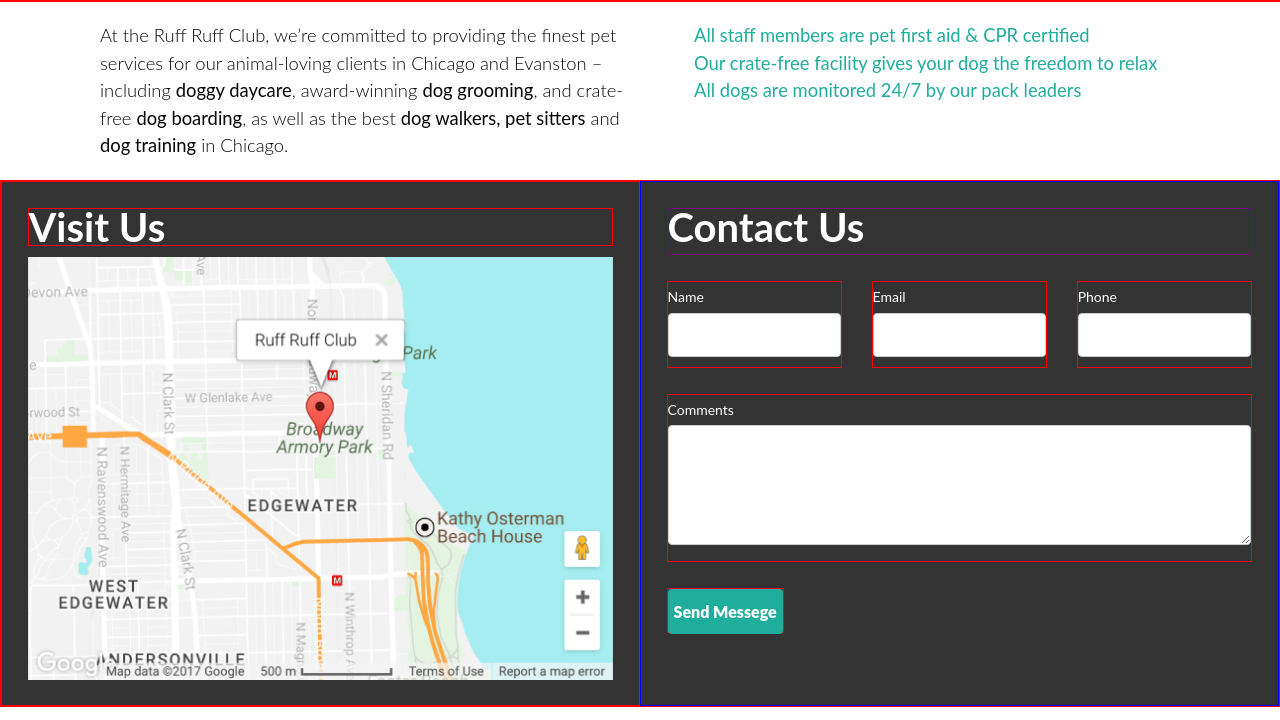
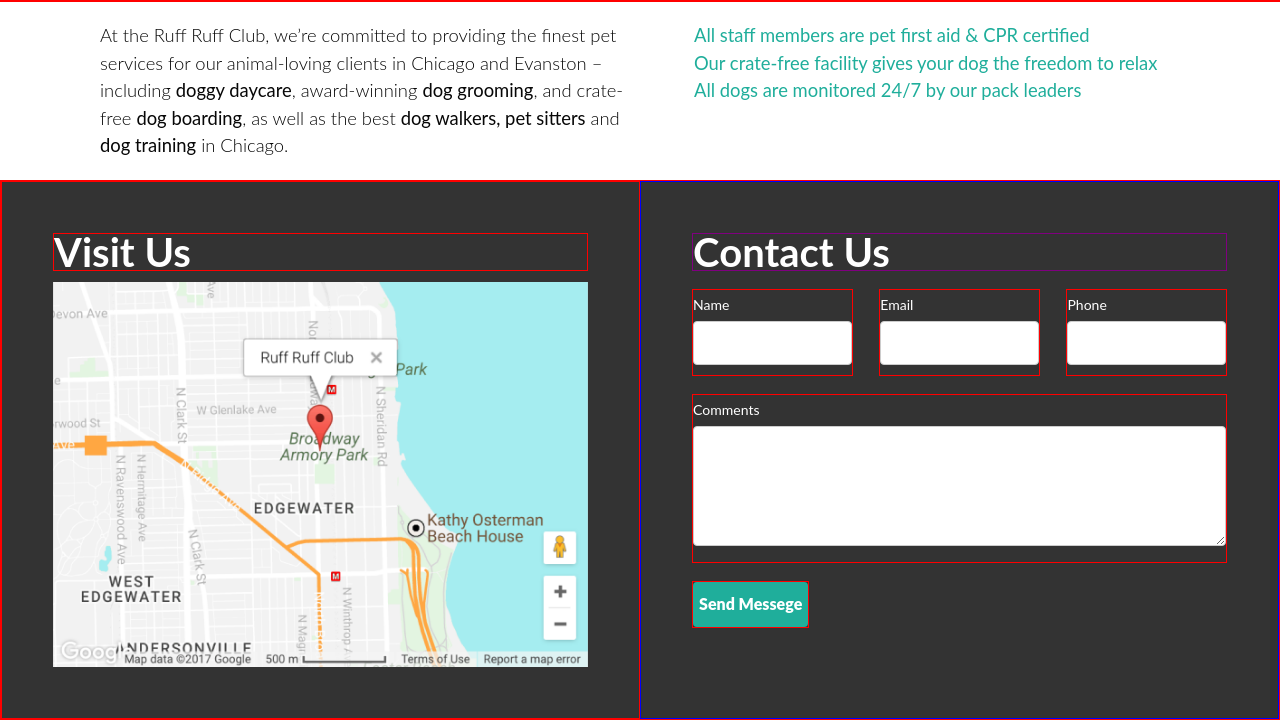
Before and after one commit to juliafmurray/ruff-ruff, a website: page src/index.html in a window 1280 px wide. Shown: the part 824-1544 px from the top of the page. Drawn offline with nearby package versions, Linux system fonts and the light colour scheme; files that its build step writes are made by us from their sources.

Commit message:
form css cleaned up

```diff
--- a/src/scss/06_components/form.scss
+++ b/src/scss/06_components/form.scss
@@ -3,60 +3,48 @@
   background-color: $color-dark;
   display: flex;
   flex-wrap: wrap;
-
-
 }
 
 .c-contact__map {
   border: 1px red solid;
+
   @media screen and (min-width: $width-x-small) {
+    padding: 4%;
     width: 100%;
-    padding: 6%;
     }
+
   @media screen and (min-width: $width-large) {
+    padding: 4%;
     width: 50%;
-    padding: 2%;
     }
 }
 
 .c-contact__form--heading {
+    border: 1px purple solid;
     width: 100%;
-    border: 1px purple solid;
-
-
-    @media screen and (min-width: $width-x-small) {
-      height: 10%;
-      }
-
-    @media screen and (min-width: $width-large) {
-      height: 10%;
-      }
-
 }
 
 .c-contact__map--heading {
-    width: 100%;
     border: 1px red solid;
     margin-bottom: 2%;
+    width: 100%;
 }
 
 .c-contact__form {
+  align-items: flex-start;
+  border: 1px blue solid;
   display: flex;
   flex-wrap: wrap;
-  border: 1px blue solid;
   justify-content: space-between;
-  align-items: flex-start;
   overflow: hidden;
-  padding: 20px;
+  padding: 4%;
 
   @media screen and (min-width: $width-x-small) {
     width: 100%;
-    padding: 2%;
     }
 
   @media screen and (min-width: $width-large) {
     width: 50%;
-    padding: 2%;
     }
 }
 
@@ -83,6 +71,5 @@
 
 .c-contact__form--button {
   border: 1px red solid;
-  height: 45px;
-  margin-bottom: 20px;
+  margin-bottom: 4%;
 }
```
